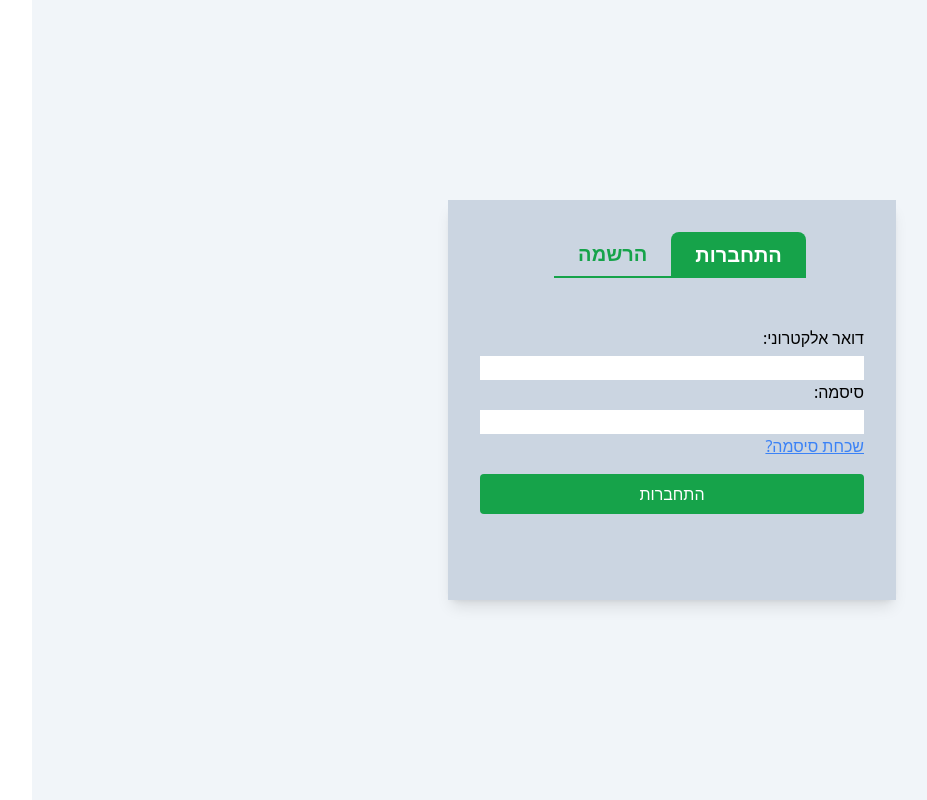
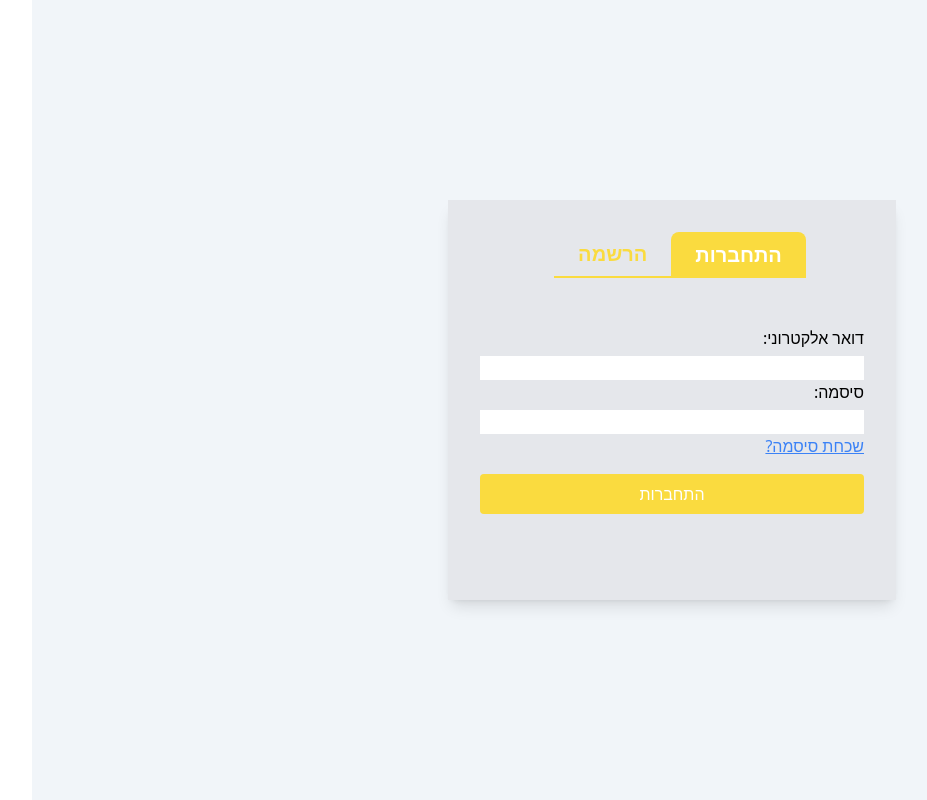
Before and after one commit to rachel-rapaport/lostAndFound, a Next.js app: page /login in a window 1280 px wide. Shown: the whole page, without its empty margins (116-1043 px from the left). Built offline with nearby package versions, Linux system fonts and the light colour scheme.

Commit message:
fix store

```diff
--- a/src/app/components/Login.tsx
+++ b/src/app/components/Login.tsx
@@ -5,7 +5,7 @@ import { useRouter } from "next/navigation";
 import React, { useState } from "react";
 import { loginAuthenticationCookies } from "../services/api/loginAuth";
 import { signupAuthenticationCookies } from "../services/api/signupAuth";
-import useUserStore from "@/app/store/userStore";
+import userStore from "../store/userStore";
 import { z } from "zod";
 import { loginSchema, signUpSchema } from "@/app/schemas/loginSchema";
 import PasswordResetModal from "./ModalResetPasswordEmail";
@@ -18,8 +18,8 @@ const LoginForm = () => {
   const [error, setError] = useState("");
   const [isLogin, setIsLogin] = useState(true);
   const [isModalOpen, setIsModalOpen] = useState(false);
-  const setUser = useUserStore((state) => state.setUser);
-  const user = useUserStore((state) => state.user);
+  const setUser = userStore((state) => state.setUser);
+  const user = userStore((state) => state.user);
   const router = useRouter();
 
   // Log in / Sign up
@@ -140,14 +140,14 @@ const LoginForm = () => {
   };
 
   return (
-    <div className="bg-slate-300 space-y-12 w-full h-[400px] text-black p-8">
+    <div className="bg-gray-200 space-y-12 w-full h-[400px] text-black p-8">
       <div className="flex justify-center  space-x-4 mb-6">
         <button
           onClick={toggleForm}
           className={`px-6 py-2 text-xl font-semibold ${
             isLogin
-              ? "bg-green-600 text-white rounded-t-lg"
-              : "bg-transparent text-green-600 border-b-2 border-green-600"
+              ? "bg-[#FADB3F] text-white rounded-t-lg"
+              : "bg-transparent text-[#FADB3F] border-b-2 border-[#FADB3F]"
           }`}
         >
           התחברות
@@ -156,8 +156,8 @@ const LoginForm = () => {
           onClick={toggleForm}
           className={`px-6 py-2 text-xl font-semibold ${
             !isLogin
-              ? "bg-green-600 text-white rounded-t-lg"
-              : "bg-transparent text-green-600 border-b-2 border-green-600"
+              ? "bg-[#FADB3F] text-white rounded-t-lg"
+              : "bg-transparent text-[#FADB3F] border-b-2 border-[#FADB3F]"
           }`}
         >
           הרשמה
@@ -232,7 +232,7 @@ const LoginForm = () => {
         )}
         {!isModalOpen ? (
           <>
-            <button className="w-full bg-green-600 text-white py-2 mt-4 rounded">
+            <button className="w-full bg-[#FADB3F] text-white py-2 mt-4 rounded">
               {isLogin ? "התחברות" : "הרשמה"}
             </button>
             {error && <p className="text-red-700 mt-4">{error}</p>}
--- a/src/app/store/userStore.ts
+++ b/src/app/store/userStore.ts
@@ -8,7 +8,7 @@ interface CurrentUserState {
   clearUser: () => void;
 }
 
-const useUserStore = create(
+const userStore = create(
   persist<CurrentUserState>(
     (set) => ({
       user: null,
@@ -27,6 +27,6 @@ const useUserStore = create(
   )
 );
 
-export const getUserStore = () => useUserStore.getState();
+export const getUserStore = () => userStore.getState();
 
-export default useUserStore;
+export default userStore;
```
